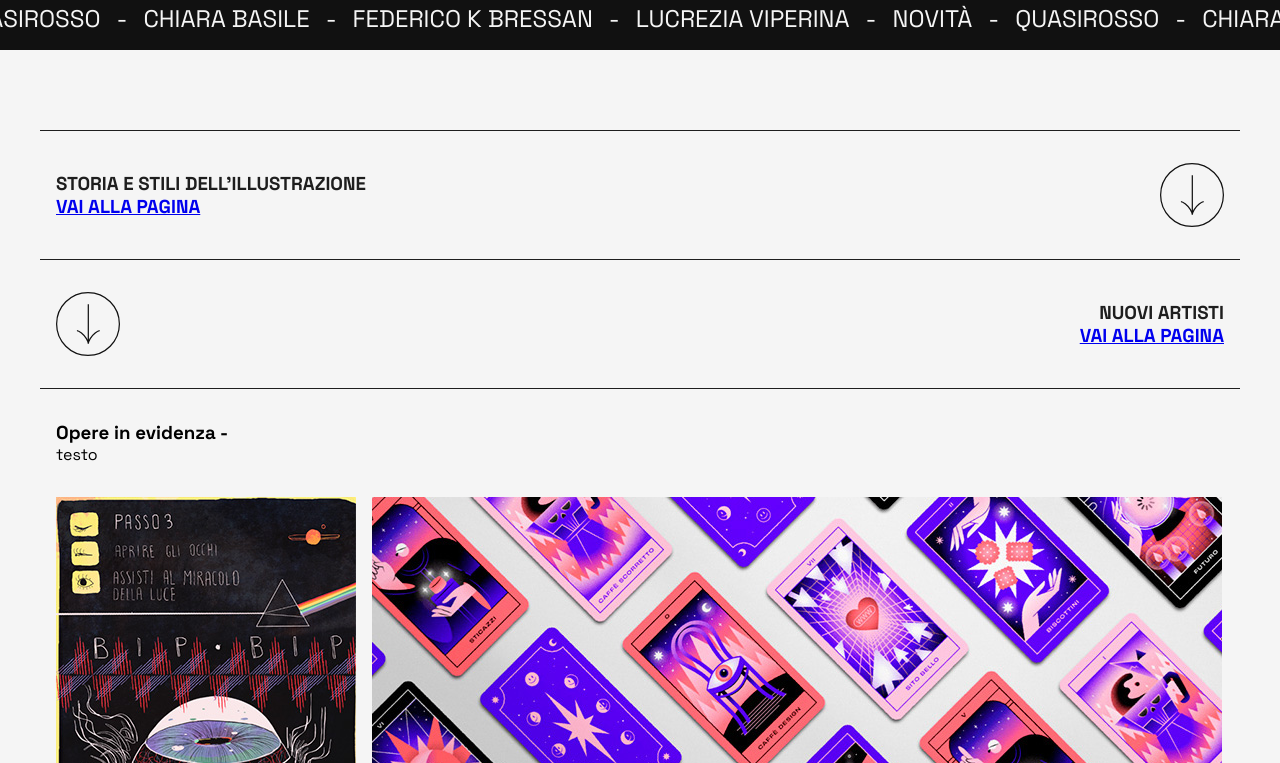
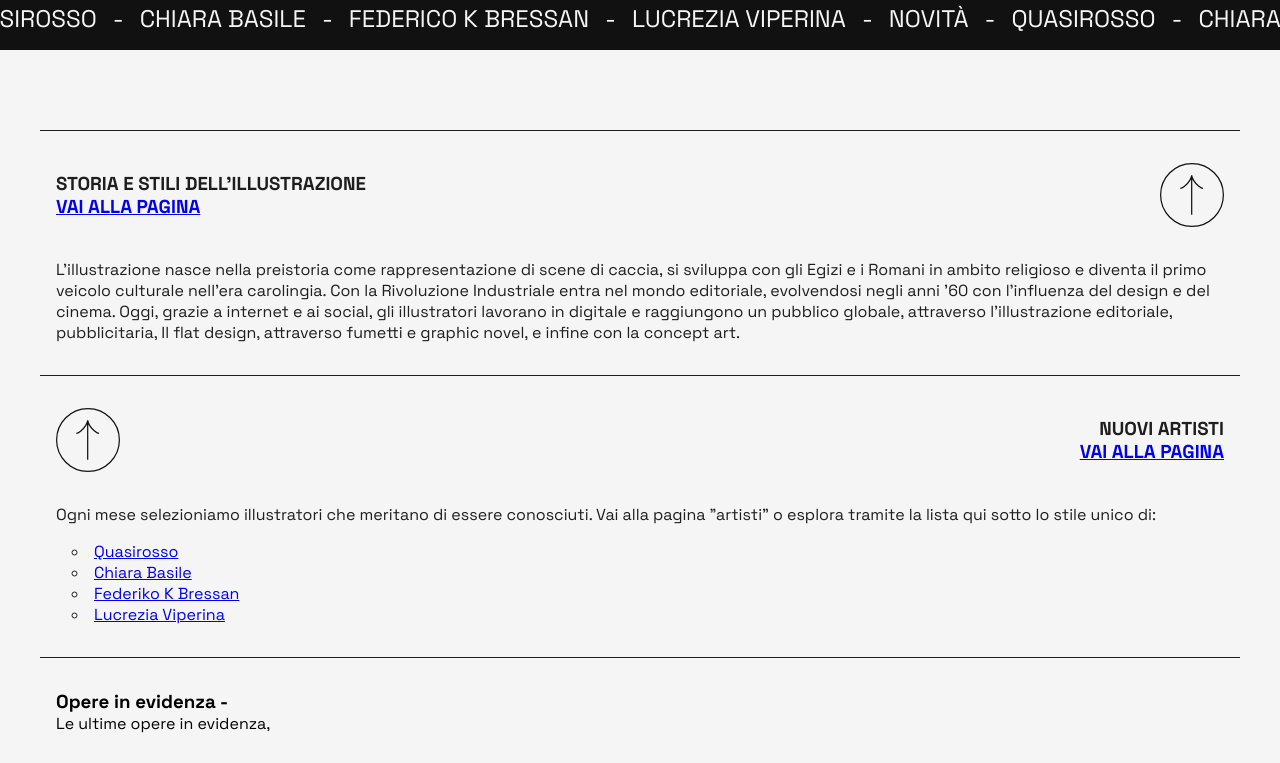
Before and after one commit to AloBanan0/esame_web_design_nta-2025_maccarrone_zaccaria, a plain HTML site: page index.html in a window 1280 px wide. Shown: the part 653-1416 px from the top of the page. Drawn offline with Linux system fonts and the light colour scheme.

Commit message:
update3.6

```diff
--- a/css/accordion.css
+++ b/css/accordion.css
@@ -32,11 +32,18 @@
 
 .accordion_body{
   display: none;
-  padding-inline: 1rem;
+  /* padding-top: 2rem;
+  padding-inline: 1rem; */
+  padding: 2rem 1rem 0rem 1rem;
 }
 
 .accordion.active .accordion_body{
   display: block;
+}
+
+.accordion.active svg{
+  rotate: -180deg;
+  transition: rotate 1s;
 }
 
 /* .active, .accordion:hover {
--- a/css/style.css
+++ b/css/style.css
@@ -261,7 +261,8 @@ section{
     flex-direction: column;
     gap: 2rem;
     border-top: 1px solid var(---Black);
-    padding-block: 2rem;
+    padding-top: 2rem;
+    padding-bottom: 5rem;
 }
 
 .title-and-description{
@@ -384,6 +385,14 @@ section{
 
 .arrow_left svg{
     rotate: 90deg;
+}
+
+.lista_nuovi_artisti li{
+    list-style: circle;
+    text-transform: capitalize;
+}
+.lista_nuovi_artisti{
+    padding: 1rem 0 0 1rem;
 }
 /* END_ARTIST_PAGE */
 
--- a/index.html
+++ b/index.html
@@ -62,7 +62,7 @@
     </section> -->
 
     <div class="accordion-container breakout">
-        <div class="accordion">
+        <div class="accordion active">
             <div class="accordion-header">
                 <div>
                     <h3>Storia e stili dell'illustrazione</h3>
@@ -72,13 +72,13 @@
 <path d="M34 62.6667C35.961 62.6667 38.8893 64.6213 41.3471 66.6C44.5186 69.144 47.2856 72.184 49.3973 75.6693C50.9804 78.2827 52.5 81.4507 52.5 84M52.5 84C52.5 81.4507 54.0196 78.28 55.6027 75.6693C57.717 72.184 60.4841 69.144 63.6502 66.6C66.1107 64.6213 69.0443 62.6667 71 62.6667M52.5 84V20M103 52C103 80.1665 80.1665 103 52 103C23.8335 103 1 80.1665 1 52C1 23.8335 23.8335 1 52 1C80.1665 1 103 23.8335 103 52Z" stroke="#111111"/></svg></a>
             </div>
             <div class="accordion_body">
-                <span>dalla preistoria ad oggi; editoriale - pubblicitaria - flat design - fumetto & graphic novel - concept art</span>
+                <span>L'illustrazione nasce nella preistoria come rappresentazione di scene di caccia, si sviluppa con gli Egizi e i Romani in ambito religioso e diventa il primo veicolo culturale nell'era carolingia. Con la Rivoluzione Industriale entra nel mondo editoriale, evolvendosi negli anni '60 con l'influenza del design e del cinema. Oggi, grazie a internet e ai social, gli illustratori lavorano in digitale e raggiungono un pubblico globale, attraverso l’illustrazione editoriale, pubblicitaria, Il flat design, attraverso  fumetti e graphic novel, e infine con la concept art.</span>
             </div>
         </div>
 
 
 
-        <div class="accordion align-right">
+        <div class="accordion active align-right">
             <div class="accordion-header reverse-row">
                 <div>
                     <h3>nuovi artisti</h3>
@@ -88,7 +88,14 @@
 <path d="M34 62.6667C35.961 62.6667 38.8893 64.6213 41.3471 66.6C44.5186 69.144 47.2856 72.184 49.3973 75.6693C50.9804 78.2827 52.5 81.4507 52.5 84M52.5 84C52.5 81.4507 54.0196 78.28 55.6027 75.6693C57.717 72.184 60.4841 69.144 63.6502 66.6C66.1107 64.6213 69.0443 62.6667 71 62.6667M52.5 84V20M103 52C103 80.1665 80.1665 103 52 103C23.8335 103 1 80.1665 1 52C1 23.8335 23.8335 1 52 1C80.1665 1 103 23.8335 103 52Z" stroke="#111111"/></svg></a>
             </div>
             <div class="accordion_body">
-                <span>quasirosso - chiara basile - federico k bressan - lucrezia viperina</span>
+                <!-- lista dei nomi con spiegazione -->
+                <span>Ogni mese selezioniamo illustratori che meritano di essere conosciuti. Vai alla pagina "artisti" o esplora tramite la lista qui sotto lo stile unico di:</span>
+                <div class="lista_nuovi_artisti">
+                    <li><a href="quasirosso.html">quasirosso</a></li>
+                    <li><a href="chiara-basile.html">chiara basile</a></li>
+                    <li><a href="federico-bressan.html">federiko k bressan</a></li>
+                    <li><a href="lucrezia-viperina.html">lucrezia viperina</a></li>
+                </div>
             </div>
         </div>
     </div>
@@ -97,10 +104,9 @@
         <div class="title-and-description">
             <div>
                 <h3>Opere in evidenza</h3>
-                <span>testo</span>
+                <span>Le ultime opere in evidenza, </span>
             </div>
         </div>
-        <!-- <div class="grid_immagini"> -->
             <div class="image-row_home">
                 <img src="images/index/Ai suoi tratti_aprire gli occhi.jpg" alt="">
                 <img src="images/index/img-grid_arcani-belloni-sheet.jpg" alt="">
@@ -109,13 +115,6 @@
                 <img src="images/index/Arcani Belloni_futuro.jpg" alt="">
                 <img src="images/index/Love_is_dead.jpg" alt="">
             </div>
-            <!-- <div class="image-row_home">
-
-            </div>
-            <div class="image-row_home">
-
-            </div> -->
-        <!-- </div> -->
     </section>
 </main>
 </body>
```
